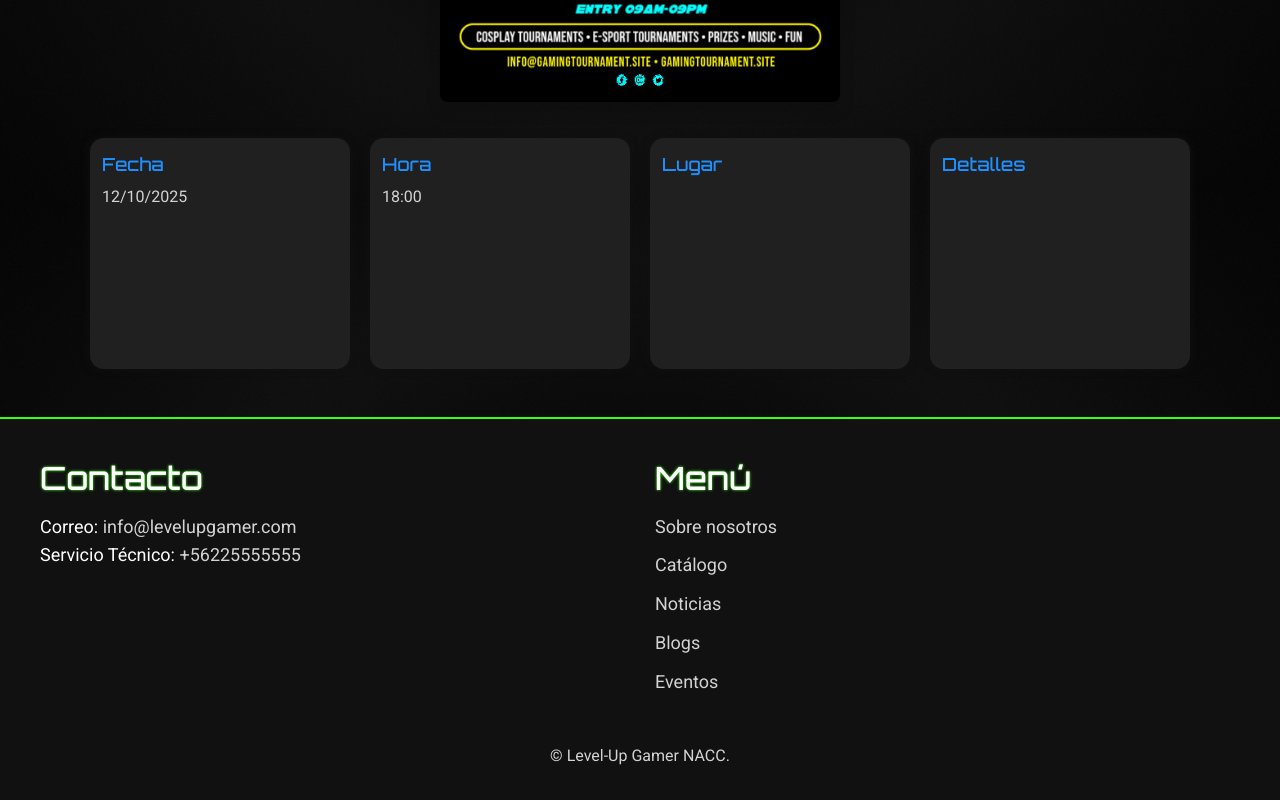
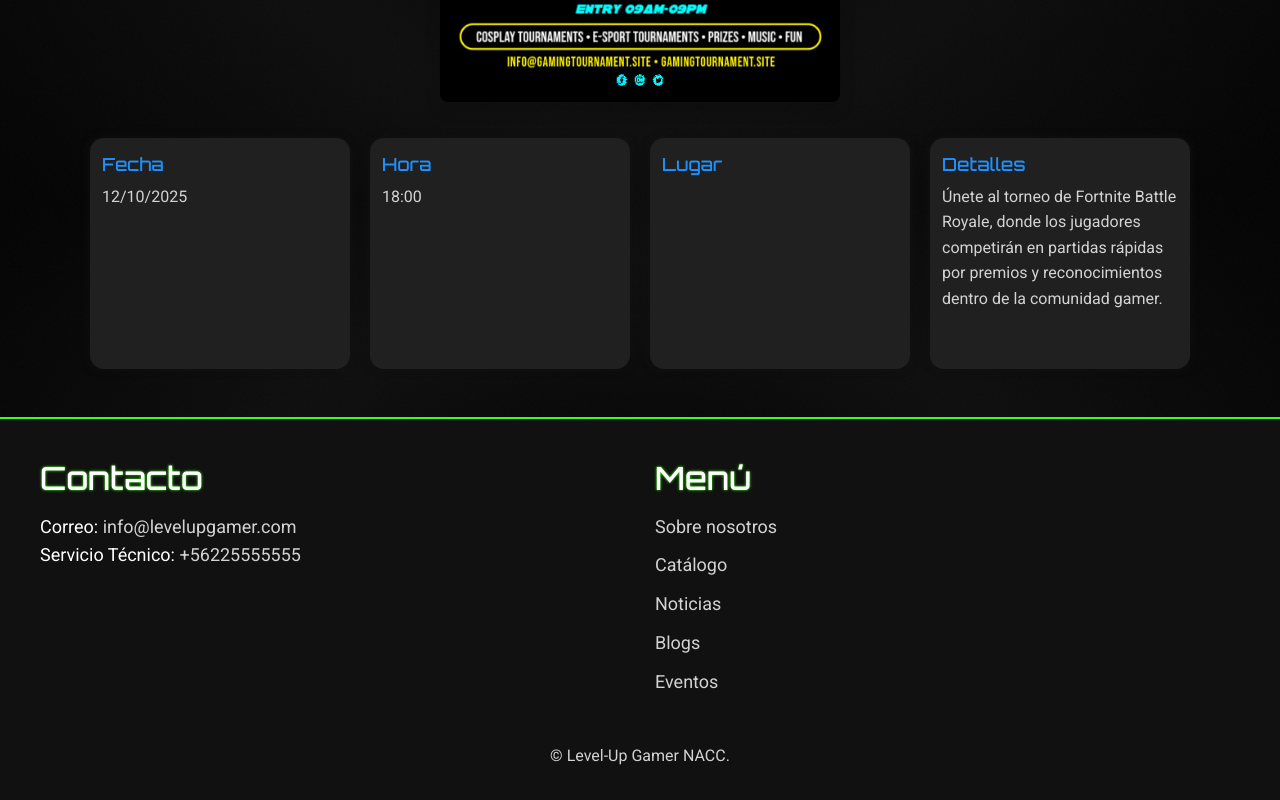
Before and after one commit to ToniC-3PO/level-up-gamer, a React (Create React App) app: page /evento/1 in a window 1280 px wide. Shown: the part 720-1520 px from the top of the page. Built offline with nearby package versions, Linux system fonts and the light colour scheme; grey boxes are pictures that could not be loaded.

Commit message:
infoblogs+news+eventos innit

```diff
--- a/src/components/InfoBlog.jsx
+++ b/src/components/organisms/InfoBlog.jsx
@@ -1,5 +1,5 @@
 import { useParams, Link } from "react-router-dom";
-import blogs from "../datos/dataBlogs";
+import blogs from "../../datos/dataBlogs";
 
 export default function InfoBlog() {
     const { id } = useParams();
--- a/src/components/InfoEvento.jsx
+++ b/src/components/organisms/InfoEvento.jsx
@@ -1,6 +1,6 @@
 /* eslint-disable jsx-a11y/iframe-has-title */
 import { useParams, Link } from "react-router-dom";
-import eventos from "../datos/dataEventos";
+import eventos from "../../datos/dataEventos";
 
 export default function InfoEvento() {
     const { id } = useParams();
@@ -48,7 +48,7 @@ export default function InfoEvento() {
                                 </div>
                                 <div className="info-evento-more">
                                     <h3>Detalles</h3>
-                                    <p className="info-evento-detalle">{evento.detalles}</p>
+                                    <p className="info-evento-detalle">{evento.detalle}</p>
                                 </div>
                             </div>
                         </div>
--- a/src/components/InfoNew.jsx
+++ b/src/components/organisms/InfoNew.jsx
@@ -1,5 +1,5 @@
 import { useParams, Link } from "react-router-dom";
-import news from "../datos/dataNews";
+import news from "../../datos/dataNews";
 
 export default function InfoNew() {
     const { id } = useParams();
@@ -10,7 +10,7 @@ export default function InfoNew() {
     return (
         <section className="container-fluid my-5">
         <div className="more-news">
-            <Link className="volver-link cursor-target" to="/news">
+            <Link className="volver-link cursor-target" to="/noticias">
             Volver a Noticias
             </Link>
         </div>
--- a/src/pages/blog.js
+++ b/src/pages/blog.js
@@ -1,4 +1,4 @@
-import InfoBlog from "../components/InfoBlog"
+import InfoBlog from "../components/organisms/InfoBlog"
 
 export default function Blog() {
     return (
--- a/src/pages/evento.js
+++ b/src/pages/evento.js
@@ -1,4 +1,4 @@
-import InfoEvento from "../components/InfoEvento"
+import InfoEvento from "../components/organisms/InfoEvento"
 
 export default function Evento() {
     return (
--- a/src/pages/noticia.js
+++ b/src/pages/noticia.js
@@ -1,4 +1,4 @@
-import InfoNew from "../components/InfoNew";
+import InfoNew from "../components/organisms/InfoNew";
 
 export default function Noticia(){
     return (
```
